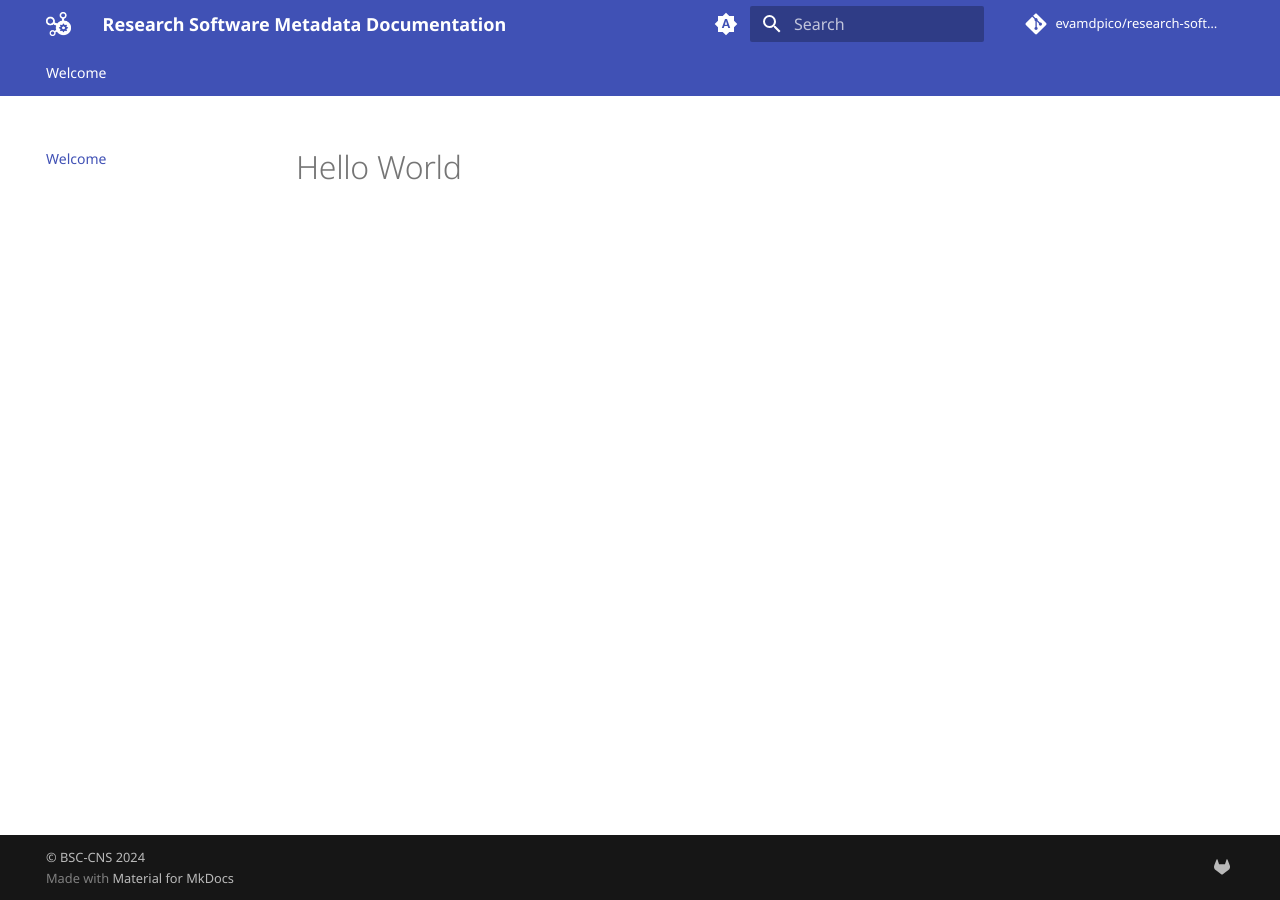
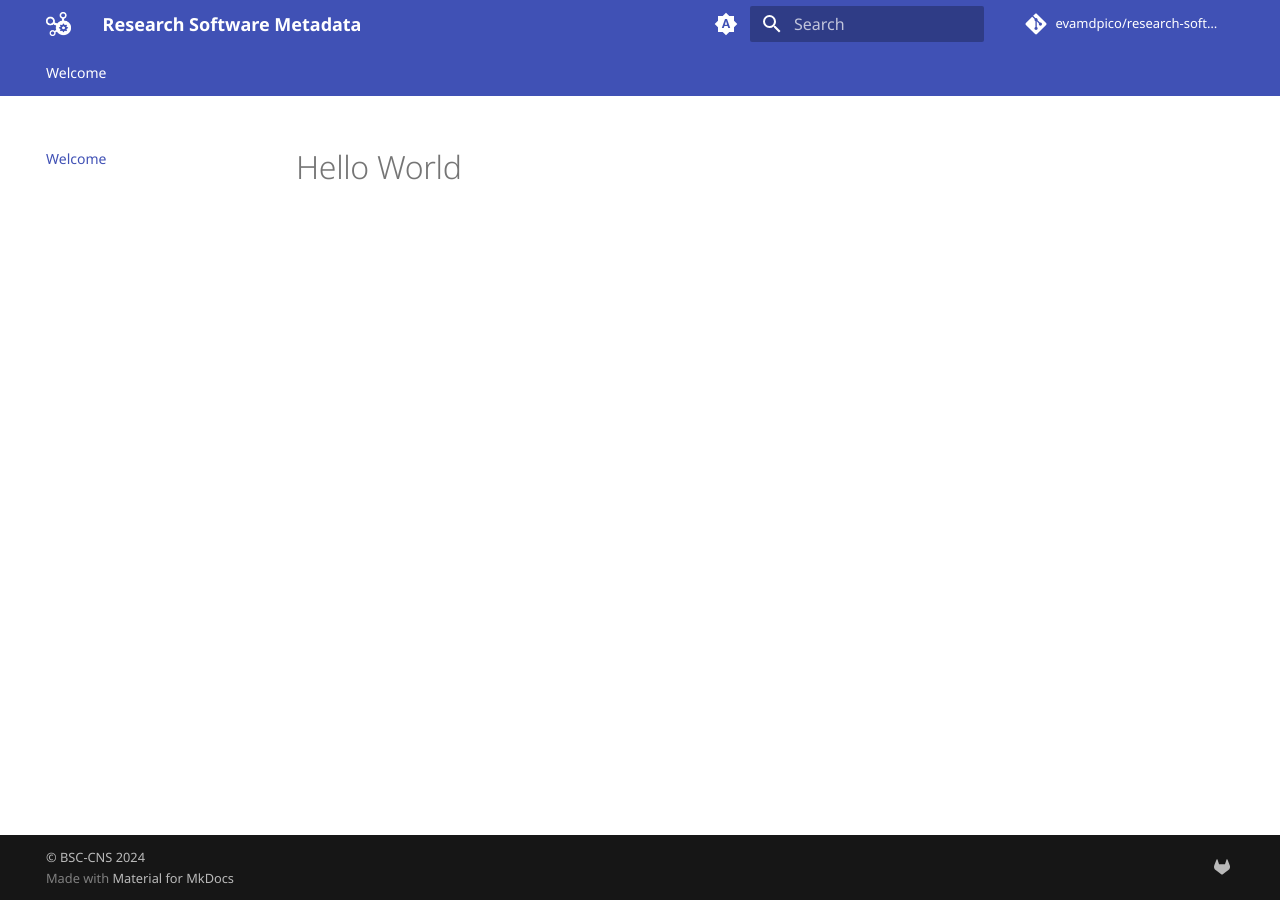
Before and after one commit to inab/research-software-etl, an MkDocs documentation site: the page built from docs/index.md, in a window 1280 px wide. Built offline with MkDocs 1.6.1 and Material for MkDocs 9.7.7, drawn with Linux system fonts in a browser that asks for light colours; some web fonts are replaced.

Commit message:
docs: text

```diff
--- a/mkdocs.yml
+++ b/mkdocs.yml
@@ -27,7 +27,7 @@
 # | - https://www.mkdocs.org/user-guide/configuration/#site_url                                            |
 # |                                                                                                        |
 # +--------------------------------------------------------------------------------------------------------+
-site_name: Research Software Metadata Documentation
+site_name: Research Software Metadata
 site_description: 'Research Software Metadata Documentation'
 site_author: 'evamdpico'
 #site_url: 'https://www.andre601.ch/mkdocs-template' # Uncomment to set a canonical URL
```
